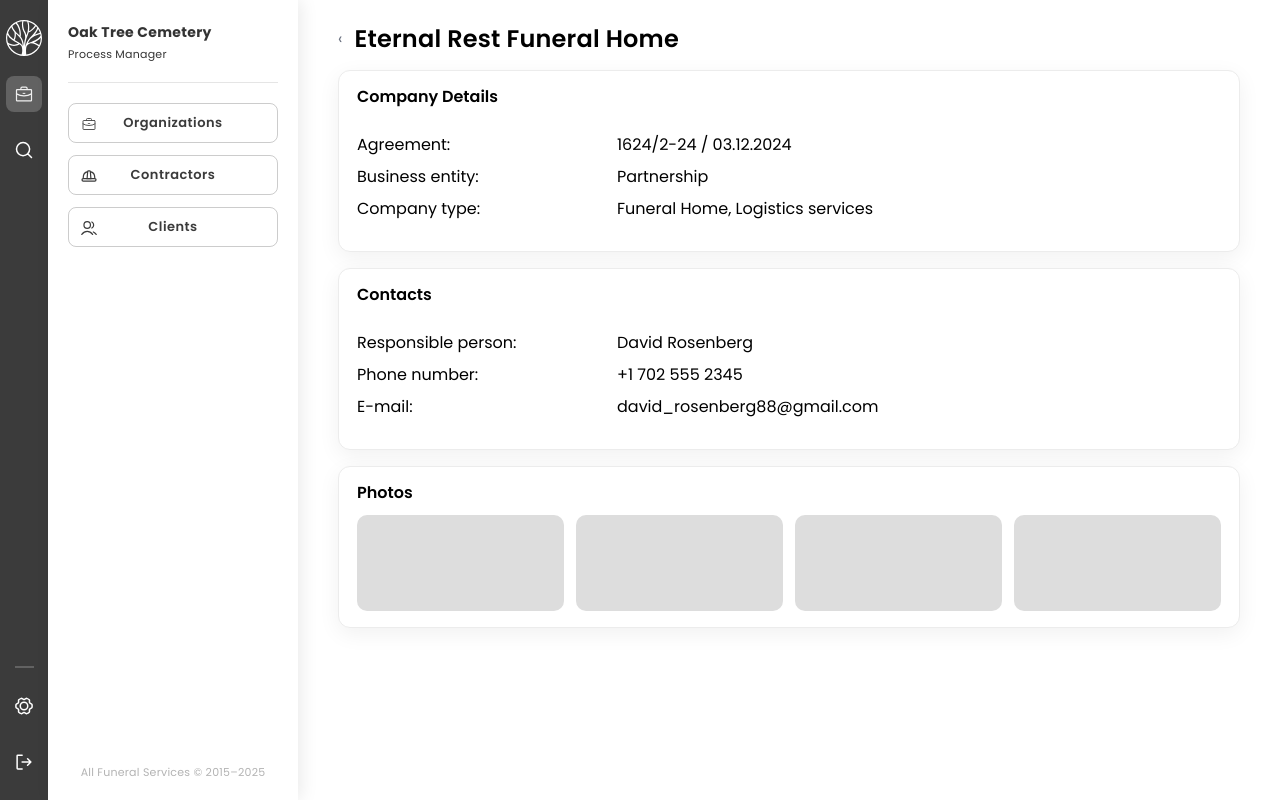
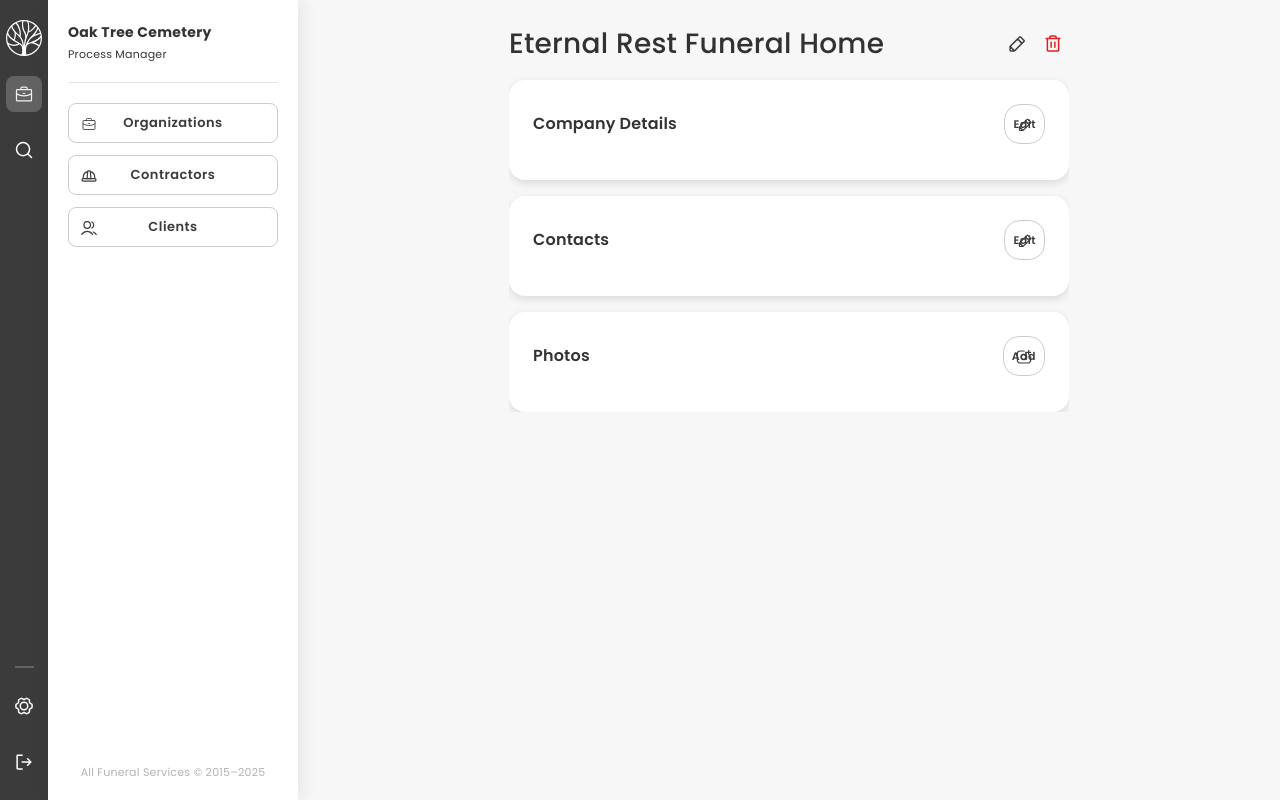
Before and after one commit to kzv-nursultan/afs-test, a React (Vite) app: page / in a window 1280 px wide. Built offline with nearby package versions, Linux system fonts and the light colour scheme.

Commit message:
page layout and reusable card component

```diff
--- a/src/components/Card/Card.module.scss
+++ b/src/components/Card/Card.module.scss
@@ -1,15 +1,35 @@
 .card {
+  padding: 24px;
+  border-radius: 16px;
   background: #fff;
-  border-radius: 12px;
-  border: 1px solid #ececec;
-  box-shadow: 0 6px 22px rgba(0,0,0,.06);
-  padding: 16px 18px;
+  box-shadow: 0px 3px 8px 0px #0000001f;
+}
 
-  &__header {
-    display: flex; align-items: center; justify-content: space-between;
-    margin-bottom: 12px;
-  }
-  &__title { margin: 0; font-weight: 600; font-size: 16px; }
-  &__actions { display: flex; gap: 8px; }
-  &__body { display: grid; gap: 10px; }
+.card__header {
+  display: flex;
+  align-items: center;
+  justify-content: space-between;
+  gap: 12px;
+  margin-bottom: 12px;
 }
+
+.card__title {
+  margin: 0;
+  font-family: "Poppins", sans-serif;
+  font-weight: 600;
+  font-size: 16px;
+  line-height: 24px;
+  letter-spacing: 0.2px;
+  color: #000000cc;
+}
+
+.card__actions {
+  display: inline-flex;
+  align-items: center;
+  gap: 8px;
+}
+
+.card__body {
+  display: grid;
+  gap: 12px;
+}
--- /dev/null
+++ b/src/components/Page/Page.module.scss
@@ -0,0 +1,35 @@
+/* Block */
+.page {
+  display: grid;
+  align-content: start;
+  gap: 16px;
+  overflow: auto;
+}
+
+/* Header */
+.page__header {
+  display: flex;
+  align-items: center;
+  justify-content: space-between;
+}
+
+.page__title {
+  margin: 0;
+  font-family: "Poppins", sans-serif;
+  font-weight: 500;
+  font-size: 28px;
+  line-height: 40px;
+  letter-spacing: 0.25px;
+  color: #000000cc;
+}
+
+.page__actions {
+  display: inline-flex;
+  align-items: center;
+  gap: 4px;
+}
+
+.page__content {
+  display: grid;
+  gap: 16px;
+}
--- /dev/null
+++ b/src/components/Page/Page.tsx
@@ -0,0 +1,21 @@
+import React from "react";
+import s from "./Page.module.scss";
+
+type Props = {
+  title: string;
+  actions?: React.ReactNode;
+  children: React.ReactNode;
+};
+
+export function Page({ title, actions, children }: Props) {
+  return (
+    <section className={s["page"]}>
+      <header className={s["page__header"]}>
+        <h1 className={s["page__title"]}>{title}</h1>
+        {actions && <div className={s["page__actions"]}>{actions}</div>}
+      </header>
+
+      <div className={s["page__content"]}>{children}</div>
+    </section>
+  );
+}
--- a/src/icons/Trash.tsx
+++ b/src/icons/Trash.tsx
@@ -1,11 +1,13 @@
 import type { SvgProps } from "../types/ui";
 
-function Trash(props: SvgProps) {
+type Props = SvgProps & { stroke?: string };
+
+function Trash({ stroke = "currentColor", ...rest }: Props) {
   return (
-    <svg viewBox="0 0 20 20" aria-hidden="true" focusable="false" {...props}>
+    <svg viewBox="0 0 20 20" aria-hidden="true" focusable="false" {...rest}>
       <path
         d="M16.875 4.375H3.125M8.125 8.125v5M11.875 8.125v5M15.625 4.375V16.25a.624.624 0 01-.625.625H5a.625.625 0 01-.625-.625V4.375M13.125 4.375v-1.25a1.25 1.25 0 00-1.25-1.25h-3.75a1.25 1.25 0 00-1.25 1.25v1.25"
-        stroke="currentColor"
+        stroke={stroke}
         strokeWidth={1.5}
         strokeLinecap="round"
         strokeLinejoin="round"
--- a/src/layouts/AppShell/AppShell.module.scss
+++ b/src/layouts/AppShell/AppShell.module.scss
@@ -2,9 +2,9 @@
 
 .app-shell {
   display: grid;
-  grid-template-columns: 48px 250px 1fr;
+  grid-template-columns: 48px 250px minmax(0, 1fr);
   height: 100vh;
-  background: $white;
+  background: #f7f7f7;
 
   &__rail {
     background: $grey-regular;
@@ -21,14 +21,18 @@
     padding: 20px;
     position: sticky;
     top: 0;
-    height: 100vh;
-    overflow: auto;
+    height: 100%;
+    overflow: hidden;
   }
 
   &__main {
     min-width: 0;
-    overflow: auto;
+    overflow: hidden;
     padding: 24px 40px;
+    max-width: 640px;
+    position: relative;
+    width: 100%;
+    margin: 0 auto;
   }
 }
 
--- a/src/pages/OrganizationDetail.tsx
+++ b/src/pages/OrganizationDetail.tsx
@@ -1,90 +1,45 @@
+import { Button } from "../components/Button/Button";
 import { Card } from "../components/Card/Card";
-import { PageHeader } from "../components/PageHeader/PageHeader";
+import { Page } from "../components/Page/Page";
+import AddPhoto from "../icons/AddPhoto";
+import Edit from "../icons/Edit";
+import Trash from "../icons/Trash";
 
 export default function OrganizationDetailsPage() {
   return (
+    <Page
+      title="Eternal Rest Funeral Home"
+      actions={
         <>
-      <PageHeader
-        title="Eternal Rest Funeral Home"
-        back={<span>‹</span>}
-        actions={<div>{/* edit / delete buttons */}</div>}
+          <Button variant="icon" ariaLabel="Edit" icon={<Edit />} />
+          <Button
+            variant="icon"
+            ariaLabel="Delete"
+            icon={<Trash stroke="#D72323" />}
           />
-
-      <div style={{ display: "grid", gap: 16 }}>
-        <Card title="Company Details" actions={<div>{/* Edit btn */}</div>}>
-          {/* 2-col description list */}
-          <dl
-            style={{
-              display: "grid",
-              gridTemplateColumns: "220px 1fr",
-              rowGap: 12,
-            }}
+        </>
+      }
     >
-            <dt>Agreement:</dt>
-            <dd>1624/2-24 / 03.12.2024</dd>
-            <dt>Business entity:</dt>
-            <dd>Partnership</dd>
-            <dt>Company type:</dt>
-            <dd>Funeral Home, Logistics services</dd>
-          </dl>
+      <Card
+        title="Company Details"
+        actions={<Button variant="ghost" label="Edit" icon={<Edit />} />}
+      >
+        <></>
       </Card>
 
-        <Card title="Contacts" actions={<div>{/* Edit btn */}</div>}>
-          <dl
-            style={{
-              display: "grid",
-              gridTemplateColumns: "220px 1fr",
-              rowGap: 12,
-            }}
+      <Card
+        title="Contacts"
+        actions={<Button variant="ghost" label="Edit" icon={<Edit />} />}
       >
-            <dt>Responsible person:</dt>
-            <dd>David Rosenberg</dd>
-            <dt>Phone number:</dt>
-            <dd>+1 702 555 2345</dd>
-            <dt>E-mail:</dt>
-            <dd>david_rosenberg88@gmail.com</dd>
-          </dl>
+        <></>
       </Card>
 
-        <Card title="Photos" actions={<div>{/* Add btn */}</div>}>
-          <div
-            style={{
-              display: "grid",
-              gridTemplateColumns: "repeat(4, 1fr)",
-              gap: 12,
-            }}
+      <Card
+        title="Photos"
+        actions={<Button variant="ghost" label="Add" icon={<AddPhoto />} />}
       >
-            <div
-              style={{
-                height: "96px",
-                background: "#ddd",
-                borderRadius: "10px",
-              }}
-            ></div>
-            <div
-              style={{
-                height: "96px",
-                background: "#ddd",
-                borderRadius: "10px",
-              }}
-            ></div>
-            <div
-              style={{
-                height: "96px",
-                background: "#ddd",
-                borderRadius: "10px",
-              }}
-            ></div>
-            <div
-              style={{
-                height: "96px",
-                background: "#ddd",
-                borderRadius: "10px",
-              }}
-            ></div>
-          </div>
+        <></>
       </Card>
-      </div>
-    </>
+    </Page>
   );
 }
--- a/src/router/index.tsx
+++ b/src/router/index.tsx
@@ -8,8 +8,6 @@ import OrganizationDetailsPage from "../pages/OrganizationDetail";
 import Contractor from "../icons/Contractor";
 import Account from "../icons/Account";
 import { Sidebar } from "../components/Sidebar/Sidebar";
-
-// The app layout route: AppShell + Rail + Sidebar + Outlet
 
 export const router = createBrowserRouter([
   {
--- a/src/styles/_reset.scss
+++ b/src/styles/_reset.scss
@@ -16,6 +16,7 @@ body {
   -moz-osx-font-smoothing: grayscale;
   text-rendering: optimizeLegibility;
   line-height: 1.25;
+  overflow: hidden;
 }
 
 button {
--- a/src/styles/_variables.scss
+++ b/src/styles/_variables.scss
@@ -22,4 +22,5 @@ $space-16: 16px;
 $space-24: 24px;
 
 $radius-16: $space-16;
+$radius-8: $space-8;
 $inset-md: $space-16 $space-8;
```
Lines whose indentation alone changed are shown as unchanged.
